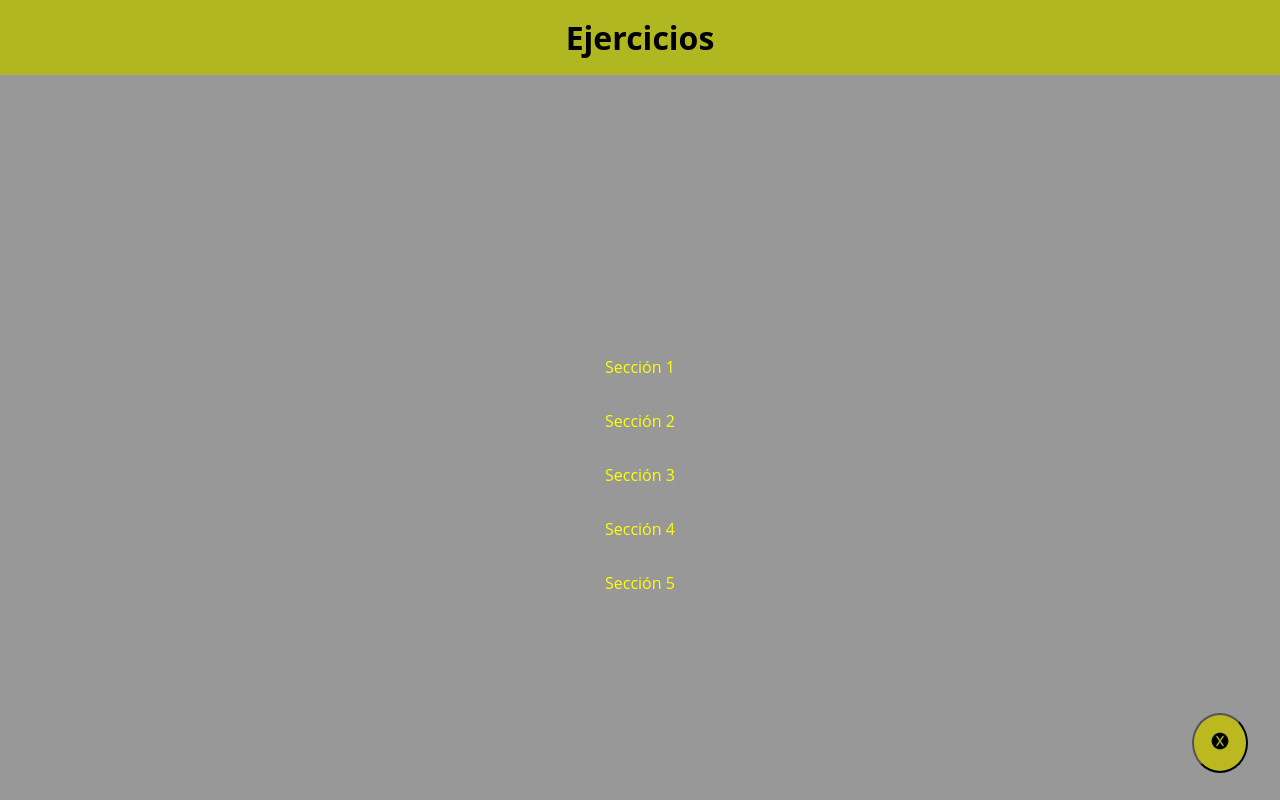
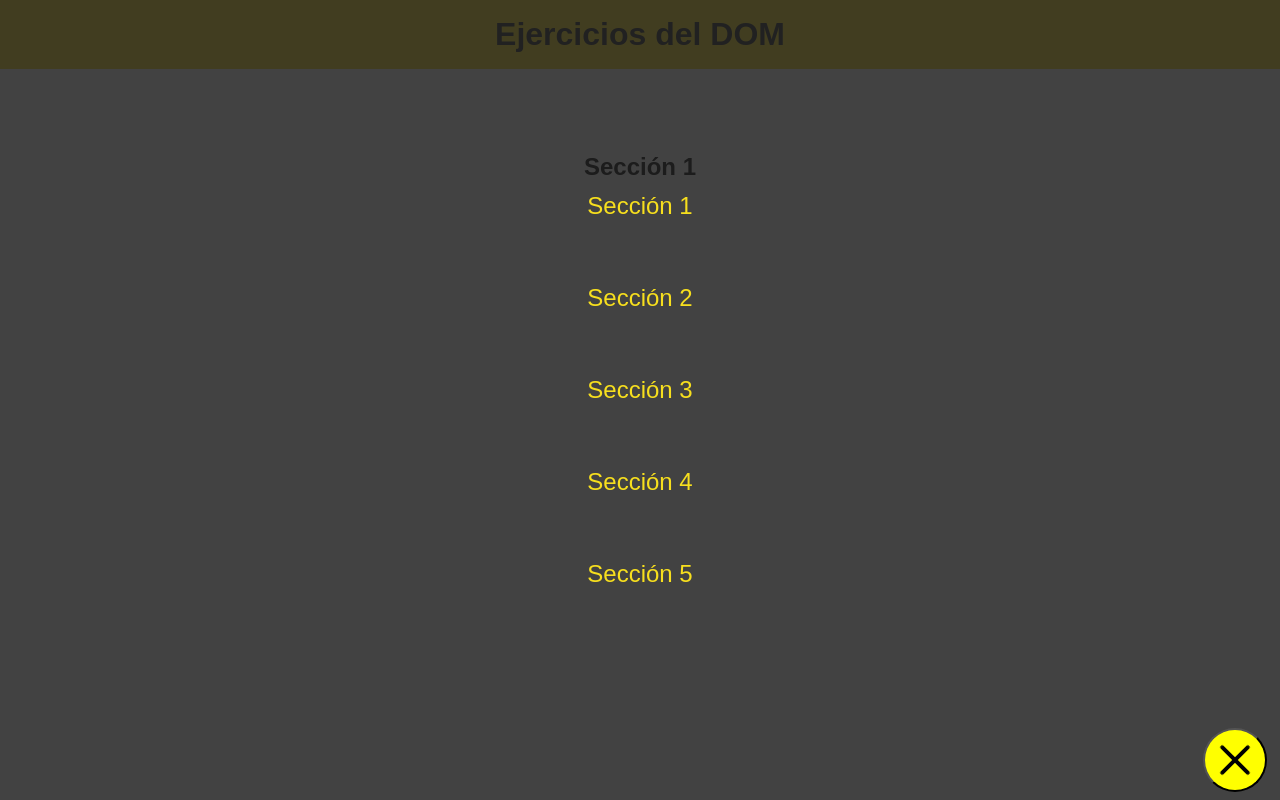
Before and after one commit to alonsoanavalon/hamburger-menu, a plain HTML site: page index.html in a window 1280 px wide. Both pictures are taken after a click on the button 1220 px from the left and 745 px from the top of the page. Shown: the top 800 px of the page. Drawn offline with nearby package versions, Linux system fonts and the light colour scheme.

Commit message:
menu arreglado

```diff
--- a/index.html
+++ b/index.html
@@ -3,35 +3,47 @@
 <head>
     <meta charset="UTF-8">
     <meta name="viewport" content="width=device-width, initial-scale=1.0">
-    <title>Document</title>
+    <title>Ejercicios del DOM</title>
     <link rel="stylesheet" href="styles.css">
+    <link rel="stylesheet" href="https://cdnjs.cloudflare.com/ajax/libs/hamburgers/1.1.3/hamburgers.min.css">
 </head>
 <body>
-    <header>
-        <div class="header-container">
-            <h1>Ejercicios</h1>
-        </div>
+    <header class="header">
+        <h1>Ejercicios del DOM</h1>
     </header>
-        <div class = "wrapper-burger">
 
-            <ul class = "wrapper-burger-ul">
-                <li>Sección 1</li>
-                <li>Sección 2</li>
-                <li>Sección 3</li>
-                <li>Sección 4</li>
-                <li>Sección 5</li>
-            </ul>
+    <button class="panel-btn  hamburger--spring" type="button">
+        <span class="hamburger-box">
+          <span class="hamburger-inner"></span>
+        </span>
+    </button>
 
-        </div>
-
-        <div>
-            <button id="burger-btn">
-
-                <img src="/assets/menu-bar.png" alt="">
-
-            </button>
-        </div>
-
-<script src="main.js"></script>
+    <aside class="panel">
+        <nav class="menu">
+            <a href="#section1">Sección 1</a>
+            <a href="#section2">Sección 2</a>
+            <a href="#section3">Sección 3</a>
+            <a href="#section4">Sección 4</a>
+            <a href="#section5">Sección 5</a>
+        </nav>
+    </aside>
+    <main>
+        <section id="section1" class="section">
+            <h2>Sección 1</h2>
+        </section>
+        <section id="section2" class="section">
+            <h2>Sección 2</h2>
+        </section>
+        <section id="section3" class="section">
+            <h2>Sección 3</h2>
+        </section>
+        <section id="section4" class="section">
+            <h2>Sección 4</h2>
+        </section>
+        <section id="section5" class="section">
+            <h2>Sección 5</h2>
+        </section>
+    </main>
+    <script src="js/index_module.js" type="module"></script>
 </body>
 </html>
--- /dev/null
+++ b/js/index_module.js
@@ -0,0 +1,9 @@
+import hamburgerMenu, {pablo as pab} from "./menu_hamburguesa.js"
+import {matematica as m} from "./menu_hamburguesa.js"
+
+
+const d = document;
+
+d.addEventListener("DOMContentLoaded", e => {
+    hamburgerMenu(".panel-btn", ".panel", ".menu a")
+})
--- /dev/null
+++ b/js/menu_hamburguesa.js
@@ -0,0 +1,40 @@
+export default function hamburgerMenu(panelBtn, panel, menuLink) {
+    const d = document;
+
+    d.addEventListener("click", (e) => {
+        if (e.target.matches(panelBtn) || e.target.matches(`${panelBtn} *`)){
+            d.querySelector(panel).classList.toggle("is-active")
+            d.querySelector(panelBtn).classList.toggle("is-active")
+        }
+
+        if(e.target.matches(menuLink)){
+            d.querySelector(panel).classList.remove("is-active")
+            d.querySelector(panelBtn).classList.remove("is-active")
+        }
+    })
+}
+
+
+
+
+
+
+
+
+
+const sumar = (a,b) => {
+    let result = a+b
+    console.log(result)
+}
+
+const restar = (a,b) => {
+    let result = a-b;
+    console.log(result)
+}
+
+export const pablo = "Pablito"
+
+export const matematica = {
+    sumar,
+    restar
+}
--- a/main.js
+++ /dev/null
@@ -1,31 +0,0 @@
-const $body = document.body
-const $html = document.documentElement
-
-const $btnBurger = document.getElementById("burger-btn")
-const $wrapperBurger = document.querySelector(".wrapper-burger")
-
-function openMenu () {
-
-
-
-
-    $wrapperBurger.classList.toggle("wrapper-on")
-
-    if ($wrapperBurger.classList.contains("wrapper-on")){
-        $btnBurger.querySelector("img").setAttribute("src", "/assets/icon-close.png")
-
-        console.log("Hola")
-    } else {
-        $btnBurger.querySelector("img").setAttribute("src","/assets/menu-bar.png")
-    }
-
-
-
-}
-
-
-$btnBurger.addEventListener("click", (e) => {
-
-    openMenu()
-
-})
--- a/styles.css
+++ b/styles.css
@@ -1,81 +1,120 @@
-* {
-    margin:0;
-    padding:0;
-    font-family: "open sans";
-    box-sizing: border-box;
+:root {
+    --main-font:sans-serif;
+    --font-size:16px;
+    --main-color:#f7df1e;
+    --second-color:#222;
+    --main-modal-color:rgba(247,222,30,.85);
+    --second-modal-color: rgba(34,34,34,.85);
+    --container-width:1200px;
 }
 
-/* Header */
-
-.header-container{
-    background-color: rgb(176, 183, 32);
-    padding:1em;
-    display:flex;
-    align-items: center;
-    justify-content: center;
+html {
+    box-sizing: border-box;
+    font-family: var(--main-font);
+    font-size:var(--font-size);
+    scroll-behavior: smooth;
 }
 
-.header-container > h1 {
-    font-weight: bold;
+*,
+*::after,
+*::before {
+  box-sizing: inherit;
+}
+
+body {
+    margin:0;
+    overflow-x: hidden; /* para que no tengamos scroll horizontal, lo que haya se oculte */
+}
+
+img {
+    max-width:100%;
+    height:auto; /* Para que tengan altura automatica */
+}
+
+/* Menu hamburgesa  */
+
+.header {
+    position:sticky;
+    top:0;
+    padding:1rem;
+    background-color:var(--main-color);
+    color:var(--second-color);
+}
+
+.header h1 {
+    margin:0 auto;
+    text-align: center;
+}
+
+.section {
+    padding:2rem;
+    padding-top:4rem;
+    margin-left:auto;
+    margin-right:auto;
+    width:100%;
+    max-width:var(--container-width);
+    min-height: 100vh;
+    text-align: center;
+}
+
+.panel {
+    position:fixed;
+    z-index:998;
+    width:100%;
+    top:0;
+    bottom:0;
+    right: 0;
+    left: 0;
+    background-color: var(--second-modal-color);
+    transition:transform .3s ease;
+    transform: translateX(-100%);
+}
+
+.panel.is-active {
+    transform:translate(0, 0);
+}
+
+
+.panel-btn {
+    position:fixed;
+    z-index: 999;
+    bottom: 1vh;
+    right:1vw;
+    width:4rem;
+    height:4rem;
+    border-radius:50%;
+    padding:0;
+    display:flex;
+    justify-content: center;
+    align-items: center;
+    background-color: yellow;
 }
 
 
 
-
-/* Burger */
-
-.wrapper-burger ul {
-    list-style: none;
+.menu {
+    width: inherit;
+    display:flex;
     flex-direction: column;
-    display:flex;
-    align-content: center;
     justify-content: center;
-}
-
-.wrapper-burger ul li {
-    padding:1rem;
-    color:yellow;
-    max-width: 100%;
-
-
+    align-items: center;
+    text-align: center;
+    margin-top:10rem;
 
 }
 
-.wrapper-burger ul li:hover {
-    background-color: rgba(187, 184, 32,.9);
-
-    color:black;
-
+.menu a {
+    width:inherit;
+    padding:2rem;
+    text-decoration: none;
+    font-size: 1.5rem;
+    display:block;
+    color: var(--main-color);
+    transition:left .5s ease;
 }
 
-.wrapper-burger {
-    position:absolute;
-    display:flex;
-    justify-content: center;
-    width:100%;
-    height:100vh;
-    left:-100%;
-    background-color: rgba(50,50,50,.5);
-    transition-property: left;
-    transition-duration: 1.2s;
-    transition-timing-function: ease-in-out;
+.menu a:hover {
+    font-weight: bold;
+    color:var(--second-color);
+    background-color: var(--main-modal-color);
 }
-
-#burger-btn {
-    position:absolute;
-    right:2rem;
-    bottom:2em;
-
-    padding:1rem;
-    border-radius: 50%;
-    background-color: rgb(187, 184, 32);
-}
-
-#burger-btn img {
-    width:20px;
-    position:relative;
-}
-
-.wrapper-on {
-    left:0%;
-}
```
